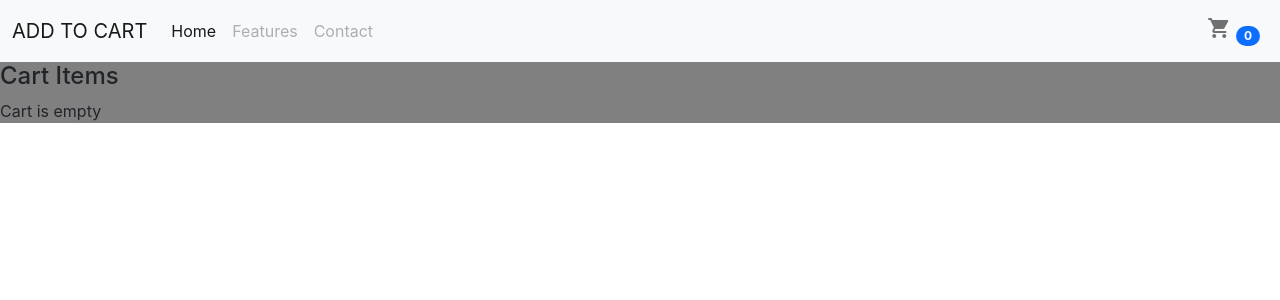
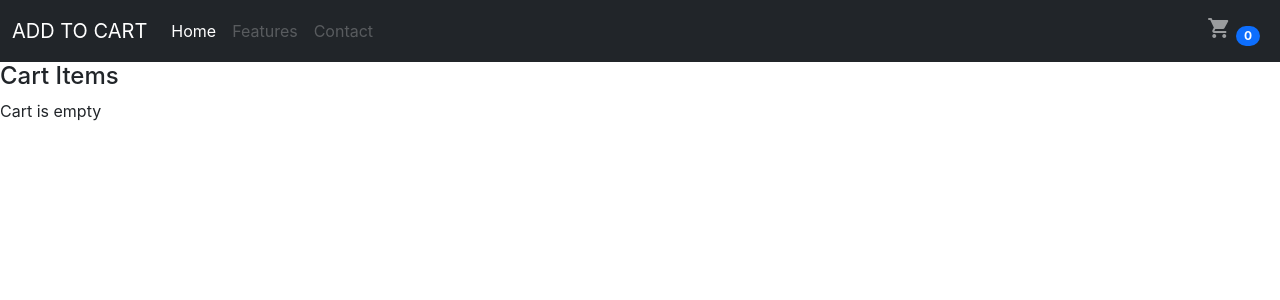
Before and after one commit to ernestizic/e-shop, a React (Create React App) app: page /cart in a window 1280 px wide. Shown: the top 300 px of the page. Built offline with nearby package versions, Linux system fonts and the light colour scheme.

Commit message:
persisting state

```diff
--- a/src/App.js
+++ b/src/App.js
@@ -1,29 +1,26 @@
-import ProductContextProvider from "./components/contexts/ProductContext";
-import Navbar from "./components/ui/Navbar";
-import { BrowserRouter as Router, Route, Switch } from "react-router-dom";
+import React from 'react';
+//import Navbar from "./components/ui/Navbar";
+import { BrowserRouter, Route, Switch } from "react-router-dom";
 import IndexPage from "./components/pages/IndexPage";
 import ShoppingCart from "./components/pages/ShoppingCart";
 import CartContextProvider from "./components/contexts/CartContext";
+import Features from "./components/pages/Features";
 
 function App() {
   return (
-    <Router>
+    <BrowserRouter>
       <div className="App">
-
-        <CartContextProvider>
-          <Navbar />
-        </CartContextProvider>
 
         <Switch>
           <Route exact path="/" component={IndexPage} />
-
           <CartContextProvider>
             <Route path="/cart" component={ShoppingCart} />
+            <Route path="/features" component={Features} />
           </CartContextProvider>
         </Switch>
 
       </div>
-    </Router>
+    </BrowserRouter>
   );
 }
 
--- a/src/components/contexts/CartContext.js
+++ b/src/components/contexts/CartContext.js
@@ -1,11 +1,24 @@
-import React, { createContext, useState } from 'react';
+import React, { createContext, useState, useEffect } from 'react';
 
 export const CartContext = createContext();
 
 const CartContextProvider = (props) => {
-    const [cartItems, setCartItems] = useState([])
+    const [cartItems, setCartItems] = useState([]);
 
 
+    useEffect(() => {
+        const localData = localStorage.getItem("myCartItems");
+        if (localData) {
+            setCartItems(JSON.parse(localData));
+        }
+    }, [])
+
+    useEffect(() => {
+        localStorage.setItem("myCartItems", JSON.stringify(cartItems));
+    });
+
+
+    //Add item to cart
     const addToCart =(product)=> {
         const exist = cartItems.find(x => x.id === product.id);
         if (exist) {
@@ -15,6 +28,7 @@ const CartContextProvider = (props) => {
         }
     }
 
+    //Remove item from cart
     const removeFromCart =(product)=> {
         const exist = cartItems.find((x) => x.id ===product.id);
         if(exist.qty === 1) {
--- /dev/null
+++ b/src/components/pages/Features.jsx
@@ -0,0 +1,13 @@
+import React, {useContext} from 'react';
+import { CartContext } from '../contexts/CartContext';
+
+const Features = () => {
+    const {cartItems} = useContext(CartContext);
+    return (
+        <div>
+            <h4>You added {cartItems.length} to your cart </h4>
+        </div>
+     );
+}
+
+export default Features;
--- a/src/components/pages/IndexPage.js
+++ b/src/components/pages/IndexPage.js
@@ -2,14 +2,16 @@ import React from 'react';
 import CartContextProvider from '../contexts/CartContext';
 import ProductContextProvider from '../contexts/ProductContext';
 import ProductGrid from "../products/ProductGrid"
+import Navbar from '../ui/Navbar';
 import ShoppingCart from './ShoppingCart';
+
 
 const IndexPage = () => {
     return (
         <div>
             <ProductContextProvider>
                 <CartContextProvider>
-                    <ShoppingCart />
+                    <Navbar />
                     <ProductGrid />
                 </CartContextProvider>
             </ProductContextProvider>
--- a/src/components/pages/ShoppingCart.js
+++ b/src/components/pages/ShoppingCart.js
@@ -1,5 +1,6 @@
 import React, { useContext } from 'react';
 import { CartContext } from '../contexts/CartContext';
+import Navbar from '../ui/Navbar';
 
 const ShoppingCart = () => {
     //using context
@@ -7,14 +8,15 @@ const ShoppingCart = () => {
     const {addToCart, removeFromCart} = useContext(CartContext);
 
     //variables
-    //a = accumulator and c = currentItem
-    const itemsPrice = cartItems.reduce((a, c) => a + c.price * c.qty, 0);
+    //acc = accumulator and curr = currentItem
+    const itemsPrice = cartItems.reduce((acc, curr) => acc + curr.price * curr.qty, 0);
     const taxPrice = itemsPrice * 0.14;
     const shippingPrice = itemsPrice > 2000 ? 0 : 50;
     const totalPrice = itemsPrice + taxPrice + shippingPrice;
 
     return (
-        <div style={{background: "grey"}}>
+        <div>
+            <Navbar />
             <h4> Cart Items </h4>
             {cartItems.length === 0 ? (
                 <div>Cart is empty</div>
@@ -22,6 +24,7 @@ const ShoppingCart = () => {
                 <div className="container">
                     {cartItems.map(item => (
                         <div key={item.id} className="row">
+                            <img className="img-fluid" src={item.img}/>
                             <div>{item.name}</div>
                             <div>
                                 <button onClick={()=> addToCart(item) } className="btn btn-primary">+</button>
--- a/src/components/products/ProductGrid.js
+++ b/src/components/products/ProductGrid.js
@@ -1,9 +1,11 @@
 import React, { useContext } from 'react';
+//import { CartContext } from '../contexts/CartContext';
 import { ProductContext } from '../contexts/ProductContext';
 import ProductItem from './ProductItem';
 
 const ProductGrid = () => {
     const {products} = useContext(ProductContext);
+    //const {cartItems} = useContext(CartContext)
 
     let grid = products.length ? (
         <div className="container">
--- a/src/components/products/ProductItem.js
+++ b/src/components/products/ProductItem.js
@@ -1,9 +1,7 @@
 import React, { useContext } from 'react';
 import { CartContext } from '../contexts/CartContext';
-//import { ProductContext } from '../contexts/ProductContext';
 
 const ProductItem = ({product}) => {
-    //const {} = useContext(ProductContext);
     const {addToCart} = useContext(CartContext);
 
     return (
--- a/src/components/ui/Navbar.js
+++ b/src/components/ui/Navbar.js
@@ -1,12 +1,13 @@
 import React, {useContext} from 'react';
-//import { ProductContext } from '../contexts/ProductContext';
 import { Link } from 'react-router-dom';
 import { CartContext } from '../contexts/CartContext';
 
 const Navbar = () => {
-    const {cartItems} = useContext(CartContext)
+    const {cartItems} = useContext(CartContext);
+
+
     return (
-        <nav className="navbar navbar-expand-lg navbar-light bg-light">
+        <nav className="navbar navbar-expand-lg navbar-dark bg-dark">
             <div className="container-fluid">
                 <Link className="navbar-brand" to="/">ADD TO CART </Link>
                 <button className="navbar-toggler" type="button" data-bs-toggle="collapse" data-bs-target="#navbarText" aria-controls="navbarText" aria-expanded="false" aria-label="Toggle navigation">
@@ -18,7 +19,7 @@ const Navbar = () => {
                             <Link className="nav-link active" aria-current="page" to="/">Home</Link>
                         </li>
                         <li className="nav-item">
-                            <a className="nav-link disabled" href="#">Features</a>
+                            <Link className="nav-link disabled" to="/features">Features</Link>
                         </li>
                         <li className="nav-item">
                             <a className="nav-link disabled" href="#">Contact</a>
```
